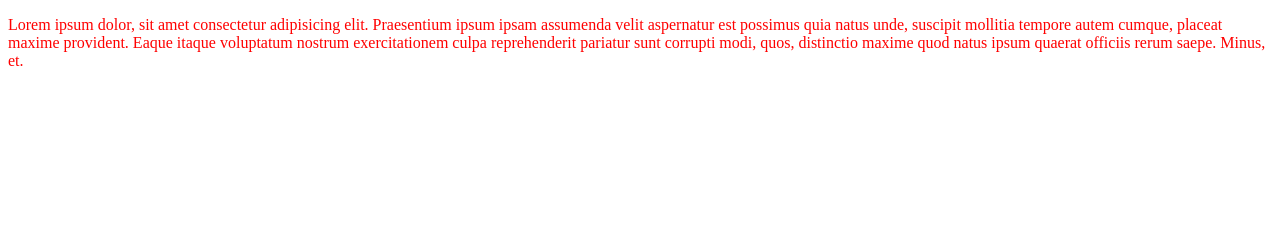
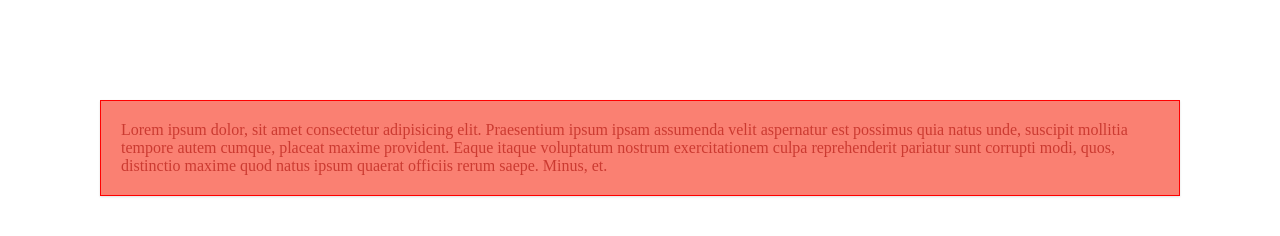
Before and after one commit to fasfashan/learn-sass, a plain HTML site: page index.html in a window 1280 px wide. Drawn offline with Linux system fonts and the light colour scheme.

Commit message:
add globals style

```diff
--- a/sass/main.scss
+++ /dev/null
@@ -1,3 +0,0 @@
-p {
-    color: red;
-}
--- a/sass/base/_color.scss
+++ b/scss/globals/_color.scss
@@ -1,3 +1,5 @@
+
+
 // Neutral Color
 $neutral-10: #FFFFFF;
 $neutral-20: #F5F5F5;
--- /dev/null
+++ b/scss/globals/_index.scss
@@ -0,0 +1,4 @@
+@forward 'color';
+@forward 'reset';
+@forward 'typography';
+@forward 'shadows';
--- /dev/null
+++ b/scss/globals/_reset.scss
@@ -0,0 +1,11 @@
+html {
+    box-sizing: border-box;
+    font-size: 100%;
+}
+
+*,
+*::before,
+*::after {
+    box-sizing: inherit;
+    margin: 0;
+}
--- /dev/null
+++ b/scss/globals/_shadows.scss
@@ -0,0 +1,3 @@
+$shadow-1: 0px 1px 2px 0px rgba(0, 0, 0, 0.12);
+$shadow-2: 0px 4px 8px 0px rgba(0, 0, 0, 0.10);
+$shadow-3: 1px 2px 2px 0px rgba(0, 0, 0, 0.08) inset;
--- /dev/null
+++ b/scss/globals/_typography.scss
@@ -0,0 +1,6 @@
+$text-s: 12px;
+$text-m: 14px;
+$text-l: 16px;
+$heading-s: 20px;
+$heading-m: 28px;
+$heading-l: 36px;
--- /dev/null
+++ b/scss/main.scss
@@ -0,0 +1,11 @@
+@use 'globals';
+
+p {
+    color: globals.$danger-main;
+    font-size: globals.$text-l;
+    padding: 20px;
+    border: 1px red solid;
+    box-shadow: globals.$shadow-1;
+    background-color: salmon;
+    margin: 100px;
+}
```
Also changed, not shown: css/main.css, sass/base/_reset.scss (deleted), sass/base/_typography.scss (deleted), 1 other file.
